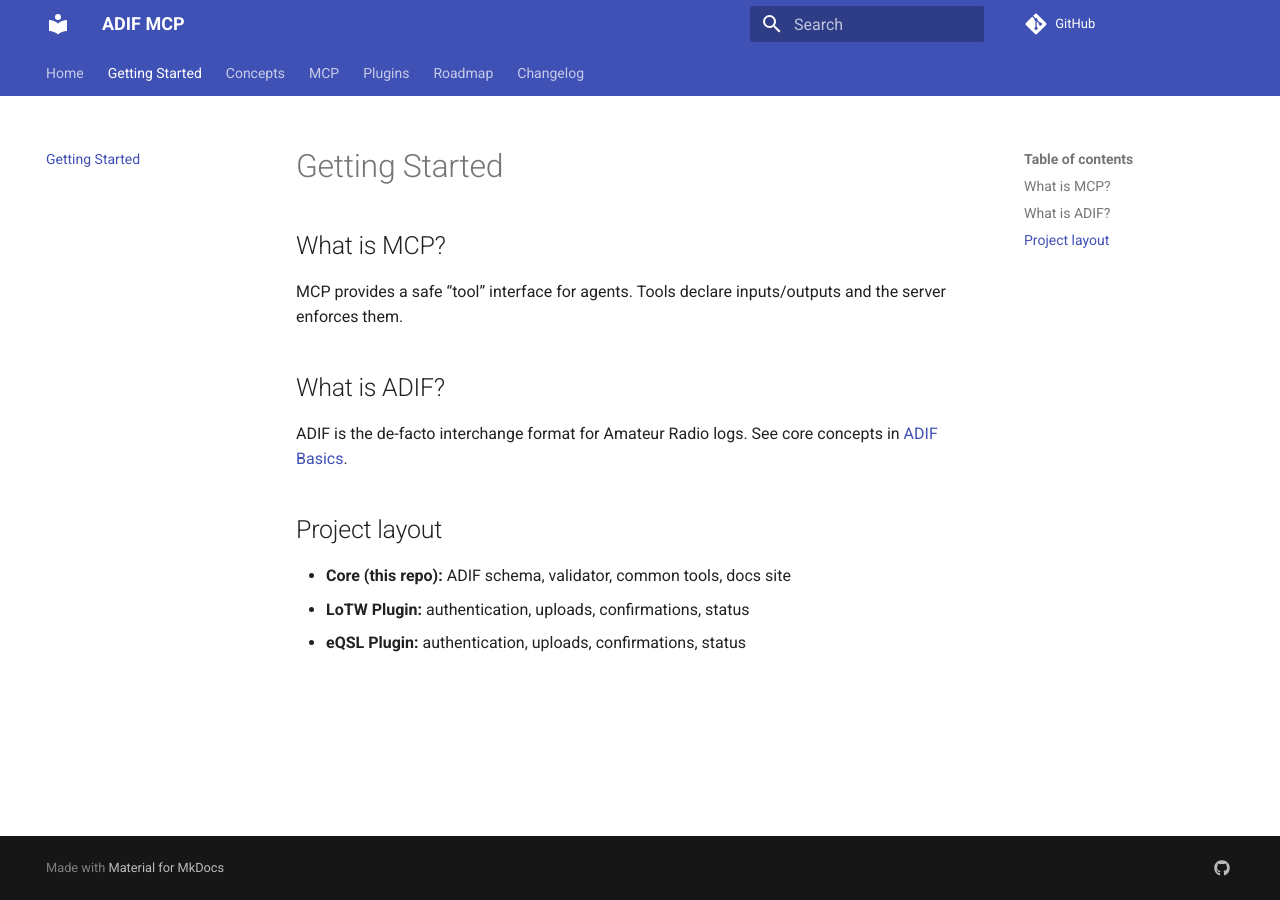
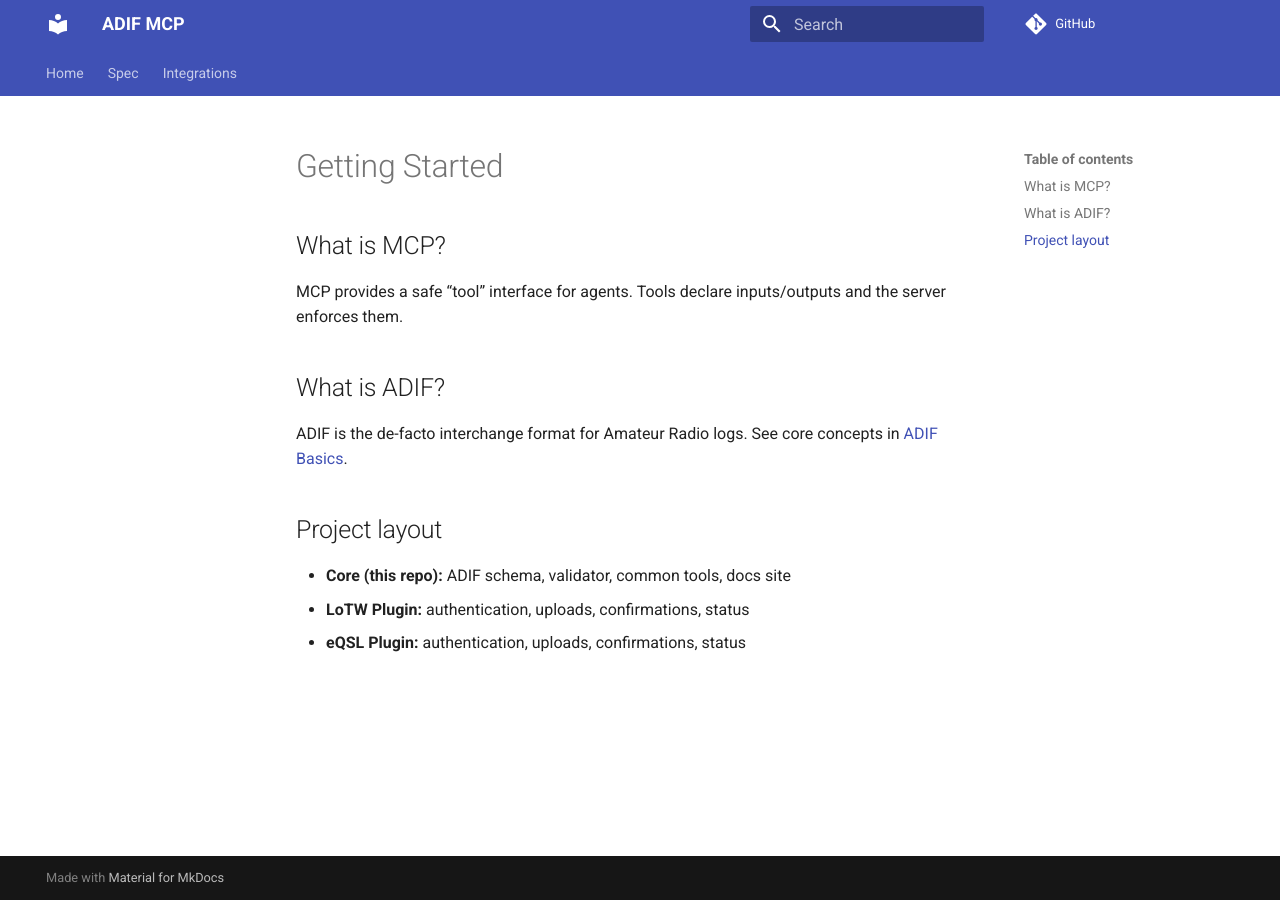
Before and after one commit to KI7MT/adif-mcp, an MkDocs documentation site: the page built from docs/getting-started.md, in a window 1280 px wide. Built offline with MkDocs 1.6.1 and Material for MkDocs 9.7.7, drawn with Linux system fonts in a browser that asks for light colours; comment, search, counter and statistics services are not loaded.

```diff
--- a/mkdocs.yaml
+++ b/mkdocs.yaml
@@ -1,66 +1,25 @@
 site_name: ADIF MCP
-site_description: Model Context Protocol tools for Amateur Radio logging — ADIF core + LoTW/eQSL integrations
 site_url: https://adif-mcp.com/
 repo_url: https://github.com/KI7MT/adif-mcp
-edit_uri: edit/main/docs/
-site_dir: docs
-
 theme:
   name: material
-  language: en
-  palette:
-    primary: indigo
   features:
+    - navigation.instant
+    - navigation.sections
     - navigation.tabs
-    - navigation.top
+    - search.suggest
     - search.highlight
-    - search.suggest
-
+    - content.code.copy
+markdown_extensions:
+  - admonition
+  - toc:
+      permalink: true
+  - pymdownx.highlight
+  - pymdownx.superfences
 nav:
   - Home: index.md
-  - Getting Started: getting-started.md
-  - Concepts:
-      - Overview: concepts/overview.md
-      - ADIF Basics: concepts/adif-basics.md
-  - MCP:
-      - Manifest & Types: mcp/manifest.md
-      - Tools (API Surface): mcp/tools.md
-  - Plugins:
-      - LoTW:
-          - Overview: plugins/lotw/index.md
-          - API: plugins/lotw/api.md
-      - eQSL:
-          - Overview: plugins/eqsl/index.md
-          - API: plugins/eqsl/api.md
-  - Roadmap: roadmap.md
-  - Changelog: changelog.md
-
-plugins:
-  - search
-
-markdown_extensions:
-  - admonition
-  - abbr
-  - attr_list
-  - def_list
-  - footnotes
-  - md_in_html
-  - attr_list
-  - pymdownx.highlight
-  - pymdownx.inlinehilite
-  - pymdownx.mark
-  - pymdownx.smartsymbols
-  - pymdownx.tabbed
-  - pymdownx.superfences
-  - toc:
-      permalink: true
-  - pymdownx.tasklist:
-      custom_checkbox: true
-  - pymdownx.emoji:
-      emoji_index: !!python/name:material.extensions.emoji.twemoji
-      emoji_generator: !!python/name:material.extensions.emoji.to_svg
-
-extra:
-  social:
-    - icon: fontawesome/brands/github
-      link: https://github.com/KI7MT/adif-mcp
+  - Spec:
+    - Overview: spec/index.md
+  - Integrations:
+    - LoTW: integrations/lotw.md
+    - eQSL: integrations/eqsl.md
--- /dev/null
+++ b/requirements-docs.txt
@@ -0,0 +1,2 @@
+mkdocs-material>=9.5
+mkdocs>=1.6
```
Also changed, not shown: 1 other file.
